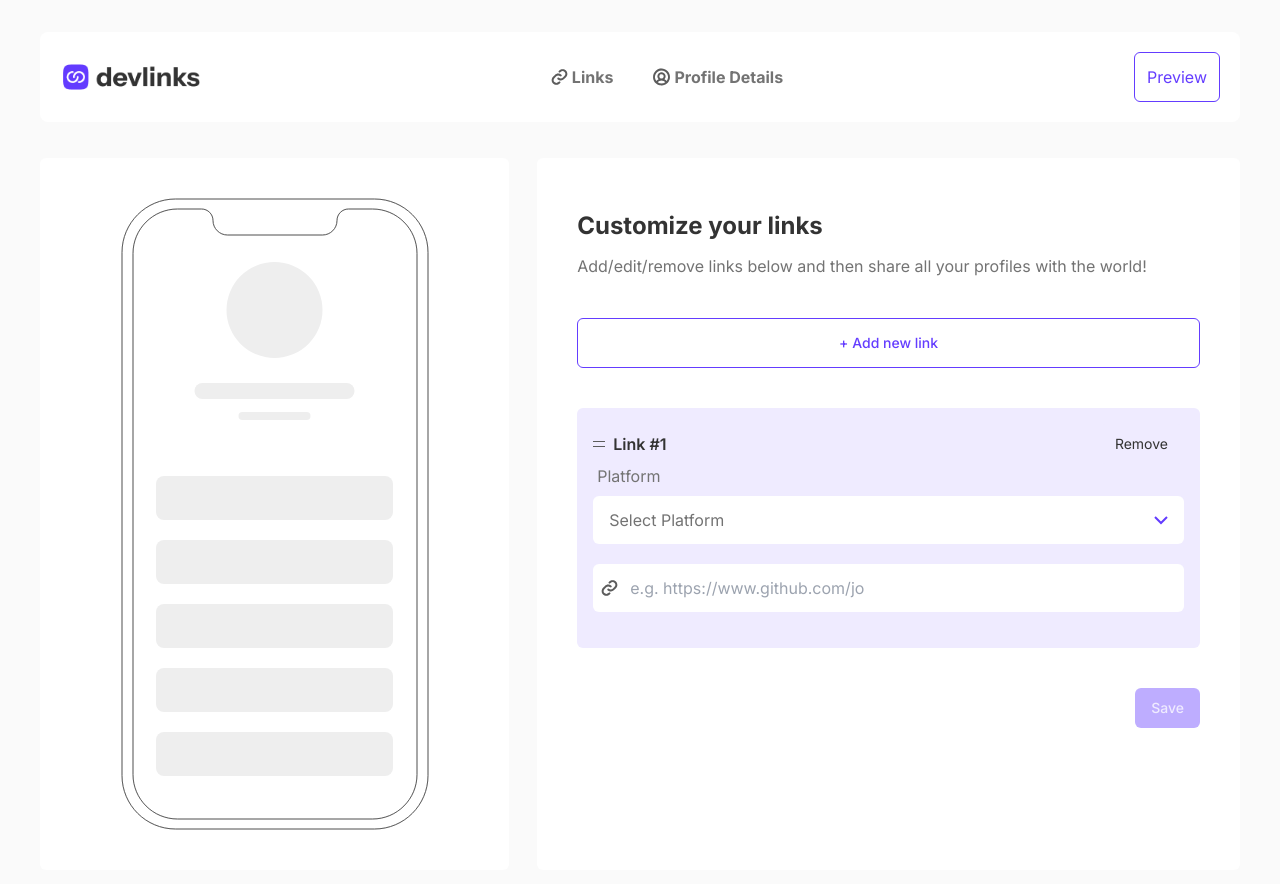
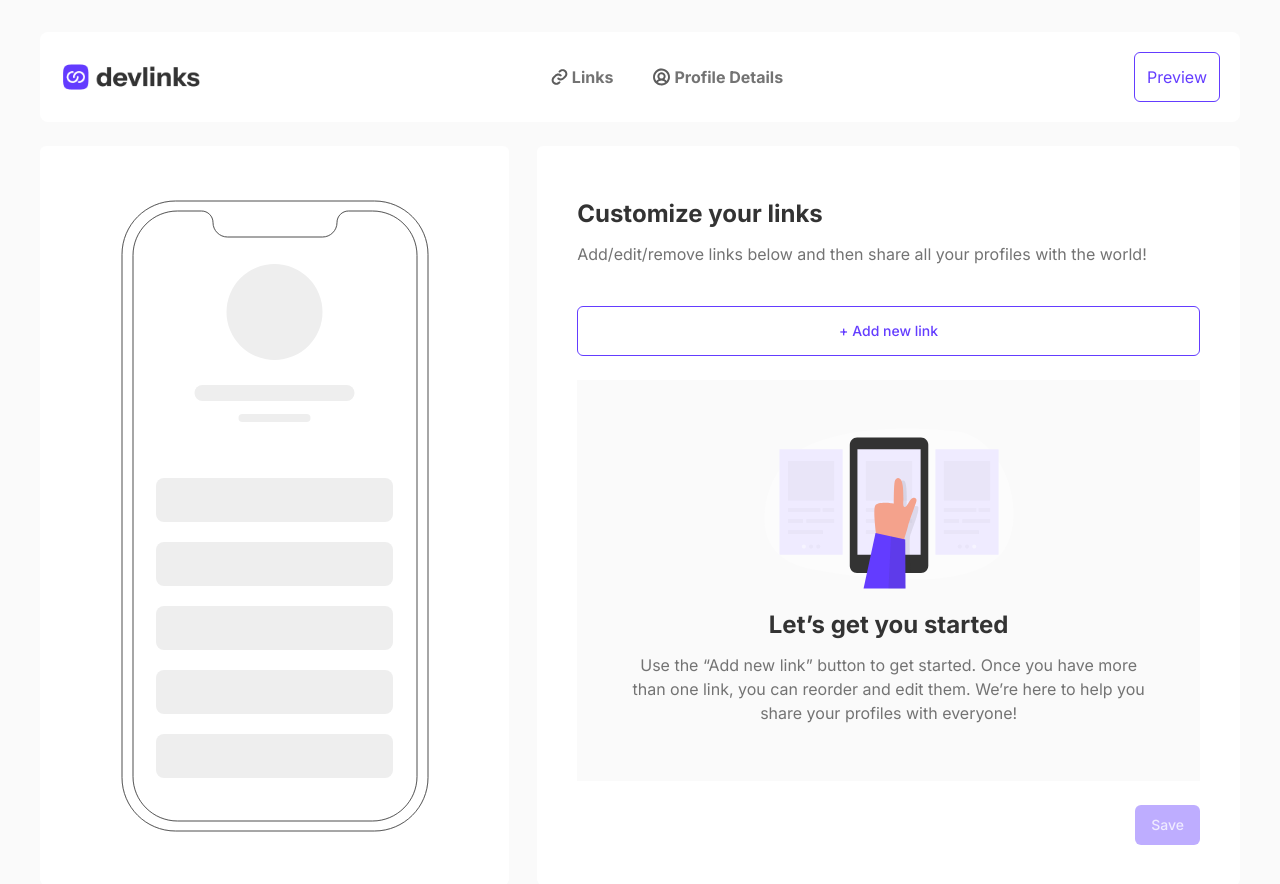
Before and after one commit to Muneerat/Link-sharing-app, a Next.js app: page /dashboard in a window 1280 px wide. Shown: the top 884 px of the page. Built offline with nearby package versions, Linux system fonts and the light colour scheme.

Commit message:
feat: implement add link

```diff
--- a/app/Components/Form/SelectInput.tsx
+++ b/app/Components/Form/SelectInput.tsx
@@ -62,7 +62,7 @@ export const SelectInput = ({
 
   return (
     <div
-      className={`px-4 my-2 py-1 rounded-md hover:cursor-pointer relative max-w-5xl w-full border-foreground bg-white flex justify-between items-center transition-all duration-300 ease-in-out`}
+      className={`px-4 my-2 py-1 rounded-md hover:cursor-pointer relative w-full border-foreground bg-white flex justify-between items-center transition-all duration-300 ease-in-out`}
       role="select"
       onClick={() => setShowOptions(!showOptions)}
       tabIndex={0}
--- /dev/null
+++ b/app/Components/Options.tsx
@@ -0,0 +1,34 @@
+import {
+    GitHub,
+    Frontend,
+    Twitter,
+    LinkedIn,
+    YouTube,
+    Twitch,
+    Dev,
+    Codewars,
+    CodePen,
+    FreeCodeCamp,
+    GitLab,
+    Hashnode,
+    Stack,
+    Facebook,
+  } from "../asset/icon";
+const options = [
+    { label: "GitHub", icon: <GitHub /> },
+    { label: "Frontend Mentor", icon: <Frontend /> },
+    { label: "Twitter", icon: <Twitter /> },
+    { label: "LinkedIn", icon: <LinkedIn /> },
+    { label: "YouTube", icon: <YouTube /> },
+    { label: "Facebook", icon: <Facebook /> },
+    { label: "Twitch", icon: <Twitch /> },
+    { label: "Dev.to", icon: <Dev /> },
+    { label: "Codewars", icon: <Codewars /> },
+    { label: "Codepen", icon: <CodePen /> },
+    { label: "FreeCodeCamp", icon: <FreeCodeCamp /> },
+    { label: "GitLab", icon: <GitLab /> },
+    { label: "Hashnode", icon: <Hashnode /> },
+    { label: "Stack Overflow", icon: <Stack /> },
+  ];
+
+  export default options
--- a/app/Components/main.tsx
+++ b/app/Components/main.tsx
@@ -4,20 +4,6 @@ import {
   Phone,
   HandPhone,
   DashIcon,
-  ArrowUp,
-  GitHub,
-  Frontend,
-  Twitter,
-  LinkedIn,
-  YouTube,
-  Twitch,
-  Dev,
-  Codewars,
-  CodePen,
-  FreeCodeCamp,
-  GitLab,
-  Hashnode,
-  Stack,
 } from "../asset/icon";
 import { Button } from "@/components/ui/button";
 import Input from "./Form/Input";
@@ -25,27 +11,21 @@ import { SelectInput, SelectOptions } from "./Form/SelectInput";
 import Logo from "../asset/logo.png";
 import { Links } from "./links";
 import { InputLabel } from "./Form/inputLabel";
+import options from "../Components/Options"
+import { platform } from "os";
 
 export const Main = () => {
   const [name, setName] = useState("");
-  const options = [
-    { label: "GitHub", icon: <GitHub /> },
-    { label: "Frontend Mentor", icon: <Frontend /> },
-    { label: "Twitter", icon: <Twitter /> },
-    { label: "LinkedIn", icon: <LinkedIn /> },
-    { label: "YouTube", icon: <YouTube /> },
-    { label: "Facebook", icon: <DashIcon /> },
-    { label: "Twitch", icon: <Twitch /> },
-    { label: "Dev.to", icon: <Dev /> },
-    { label: "Codewars", icon: <Codewars /> },
-    { label: "Codepen", icon: <CodePen /> },
-    { label: "FreeCodeCamp", icon: <FreeCodeCamp /> },
-    { label: "GitLab", icon: <GitLab /> },
-    { label: "Hashnode", icon: <Hashnode /> },
-    { label: "Stack Overflow", icon: <Stack /> },
-  ];
+  const [showLinks, setShowLInks] = useState(false)
+  const [links, setLinks] = useState([]);
+
+  const handleAddLinks = () => {
+    setLinks([...links,{platform: "", url: ""}])
+    setShowLInks(true);
+  }
+
   return (
-    <div className="md:flex gap-7 py-5 w-full">
+    <div className="md:flex gap-7 py-2 w-full">
       <div className="bg-white md:w-2/5 w-full hidden p-10 rounded-md md:flex justify-center items-center">
         <Phone />
       </div>
@@ -57,30 +37,21 @@ export const Main = () => {
           Add/edit/remove links below and then share all your profiles with the
           world!
         </p>
-        <Button className="w-full bg-white border-primary border text-primary p-6 hover:bg-secondary duration-200 ease-in ">
+        <Button className="w-full bg-white border-primary border text-primary p-6 hover:bg-secondary duration-200 ease-in"
+               onClick={handleAddLinks}>
           + Add new link
         </Button>
-        <div className=" bg-background p-12 fle flex-col items-center justify-center my-6 hidden">
-          <HandPhone />
-          <div className="max-w-xl text-center py-2">
-            <h1 className="py-3 font-bold text-2xl text-destructive">
-              Let’s get you started
-            </h1>
-            <p className="text-border">
-              Use the “Add new link” button to get started. Once you have more
-              than one link, you can reorder and edit them. We’re here to help
-              you share your profiles with everyone!
-            </p>
-          </div>
-        </div>
-        {/* //Link */}
-        <div className=" bg-secondary px-4 py-4 my-10 rounded-md">
+        {showLinks ?
+        /* //Link */
+        <div className=" o min-h-[397px] md:max-h-[660px] lg:h-[450px] w-full md:overflow-auto pb-10 my-2">
+          {links.map((link,index) => (
+             <div className=" bg-secondary px-4 py-4 my-10 rounded-md " key={index}>
              <div className="flex justify-between">
                <div className="flex items-center gap-2">
                  <span className="">
                    <DashIcon />
                  </span>
-              <span className="text-destructive font-semibold">Link #1</span>
+                 <span className="text-destructive font-semibold">Link #{index + 1}</span>
                </div>
                <Button className="bg-secondary text-destructive font-normal ">
                  Remove
@@ -97,8 +68,24 @@ export const Main = () => {
                <Links />
              </div>
            </div>
+          ))}
+        </div>
+        :
+        <div className=" bg-background p-12 flex flex-col items-center justify-center my-6 ">
+          <HandPhone />
+          <div className="max-w-xl text-center py-2">
+            <h1 className="py-3 font-bold text-2xl text-destructive">
+              Let’s get you started
+            </h1>
+            <p className="text-border">
+              Use the “Add new link” button to get started. Once you have more
+              than one link, you can reorder and edit them. We’re here to help
+              you share your profiles with everyone!
+            </p>
+          </div>
+        </div>}
         <div className="flex justify-end ">
-          <Button className=" bg-primary-foreground text-secondary w-full sm:w-fit">
+          <Button className={` text-secondary w-full sm:w-fit ${showLinks ? "bg-primary" : "bg-primary-foreground" }`}>
             Save
           </Button>
         </div>
```
Lines whose indentation alone changed are shown as unchanged.
